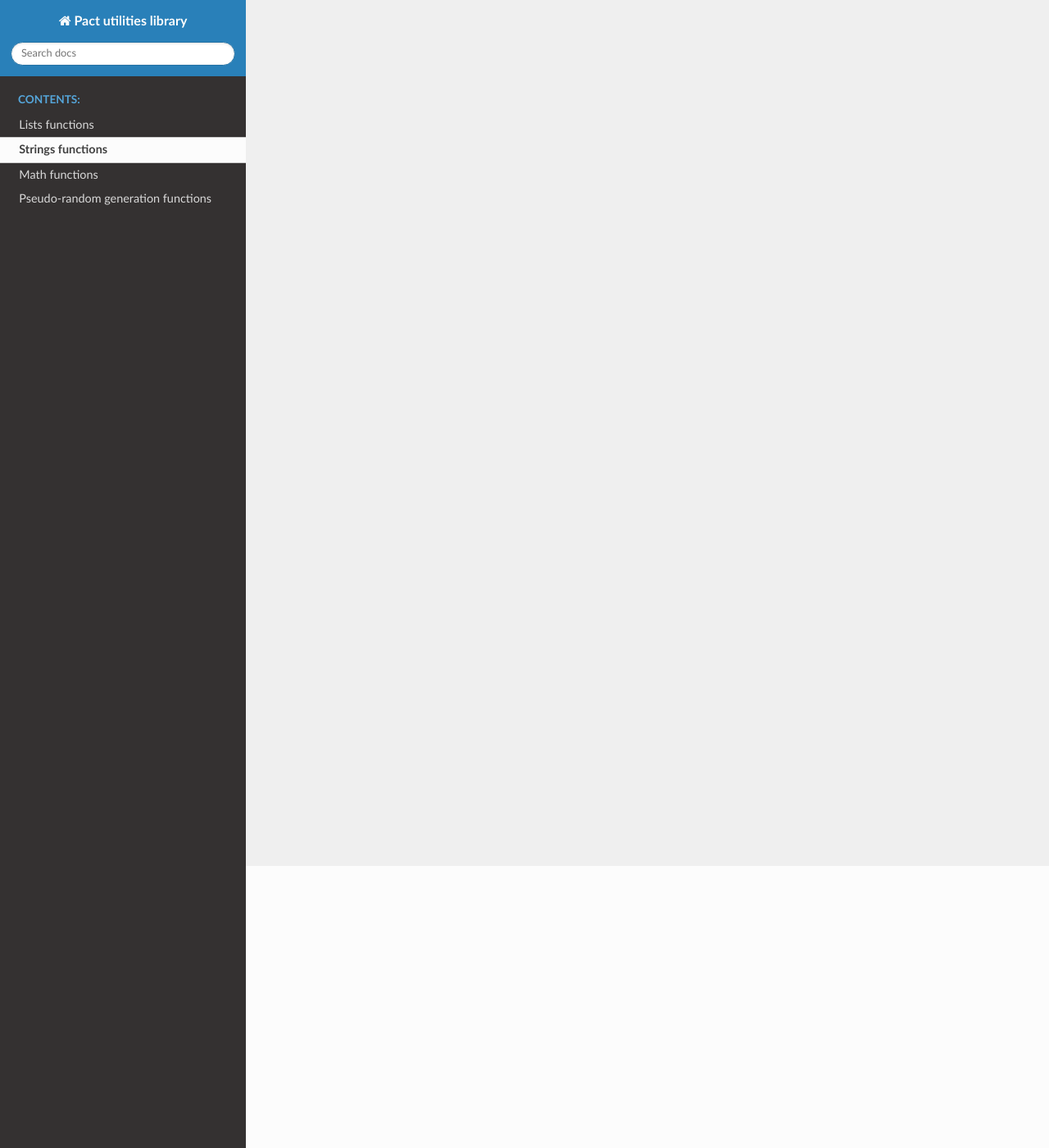
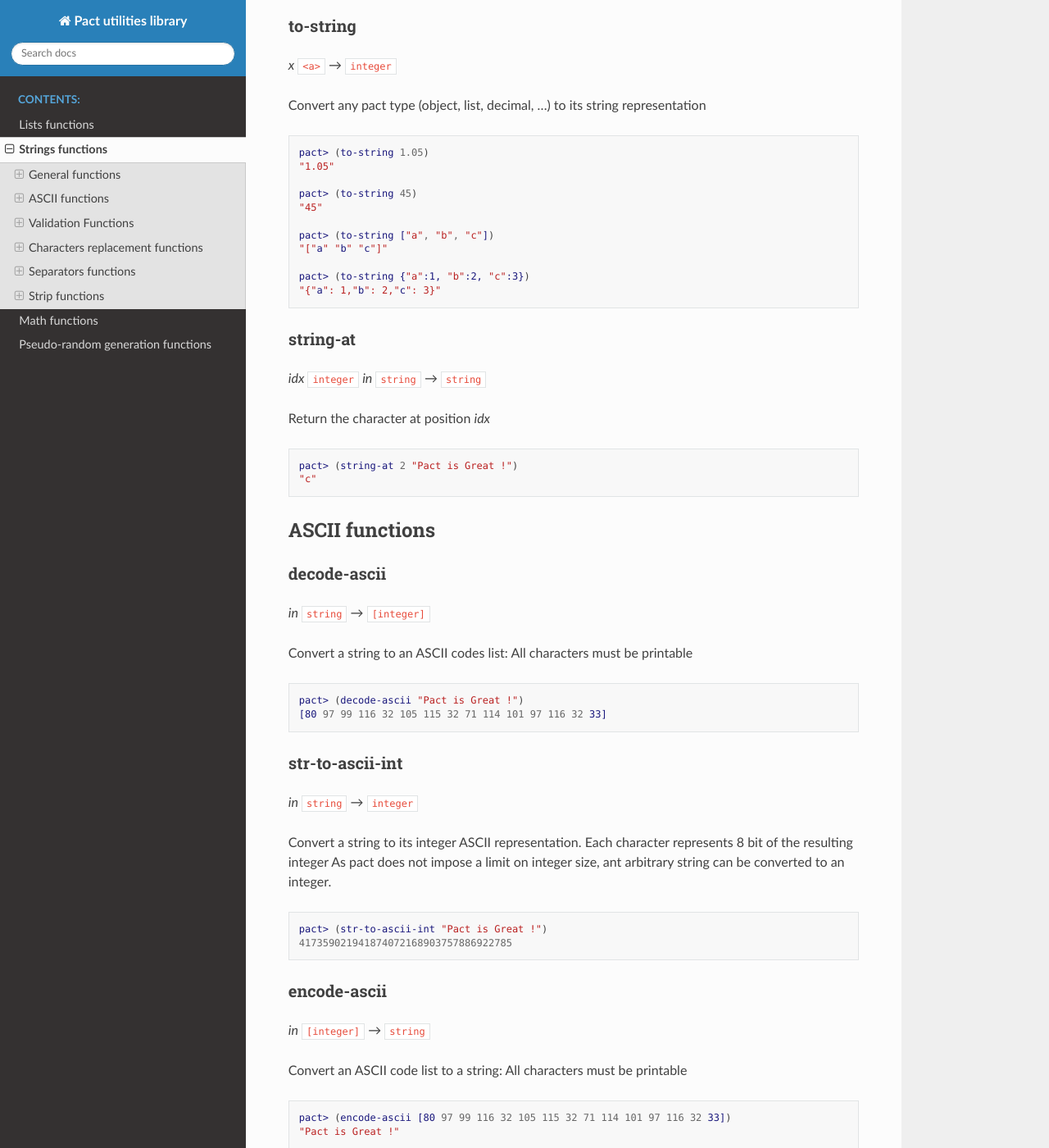
Before and after one commit to CryptoPascal31/pact-util-lib, a Sphinx documentation site: the page built from docs/source/util-strings.rst, in a window 1280 px wide and 1400 px high, scrolled down 344 px. Shown: the whole window at 82% size. Built offline with Sphinx 7.4.7 and the Read the Docs theme 2.0.0, drawn with Linux system fonts in a browser that asks for light colours; some of the changed text lies outside the part shown.

Commit message:
Add string documentation

```diff
--- a/docs/source/util-strings.rst
+++ b/docs/source/util-strings.rst
@@ -1,2 +1,273 @@
 Strings functions
 ==================
+**Contract:**
+  * free.util-strings
+
+**Dependencies:**
+  * free.util-lists
+
+General functions
+-----------------
+
+to-string
+~~~~~~~~~
+*x* ``<a>`` *→* ``integer``
+
+Convert any pact type (object, list, decimal, ...) to its string representation
+
+.. code:: lisp
+
+  pact> (to-string 1.05)
+  "1.05"
+
+  pact> (to-string 45)
+  "45"
+
+  pact> (to-string ["a", "b", "c"])
+  "["a" "b" "c"]"
+
+  pact> (to-string {"a":1, "b":2, "c":3})
+  "{"a": 1,"b": 2,"c": 3}"
+
+string-at
+~~~~~~~~~
+*idx* ``integer``  *in* ``string`` *→* ``string``
+
+Return the character at position *idx*
+
+.. code:: lisp
+
+  pact> (string-at 2 "Pact is Great !")
+  "c"
+
+
+
+ASCII functions
+-----------------
+
+decode-ascii
+~~~~~~~~~~~~
+*in* ``string`` *→* ``[integer]``
+
+Convert a string to an ASCII codes list: All characters must be printable
+
+.. code:: lisp
+
+  pact> (decode-ascii "Pact is Great !")
+  [80 97 99 116 32 105 115 32 71 114 101 97 116 32 33]
+
+
+
+str-to-ascii-int
+~~~~~~~~~~~~~~~~
+*in* ``string`` *→* ``integer``
+
+Convert a string to its integer ASCII representation.
+Each character represents 8 bit of the resulting integer
+As pact does not impose a limit on integer size, ant arbitrary string can be converted to an integer.
+
+
+.. code:: lisp
+
+  pact> (str-to-ascii-int "Pact is Great !")
+  417359021941874072168903757886922785
+
+encode-ascii
+~~~~~~~~~~~~
+*in* ``[integer]`` *→* ``string``
+
+Convert an ASCII code list to a string: All characters must be printable
+
+.. code:: lisp
+
+  pact> (encode-ascii [80 97 99 116 32 105 115 32 71 114 101 97 116 32 33])
+  "Pact is Great !"
+
+ascii-int-to-str
+~~~~~~~~~~~~~~~~
+*in* ``integer`` *→* ``string``
+
+Convert an integer ASCII representation to a string. This is the exacte opposite of ``(str-to-ascii-int )``.
+
+.. code:: lisp
+
+  pact> (ascii-int-to-str 417359021941874072168903757886922785)
+  "Pact is Great !"
+
+
+
+Validation Functions
+--------------------
+
+is-digit
+~~~~~~~~
+*in* ``string`` *→* ``bool``
+
+Return true if all characters are digits [0-9]
+
+.. code:: lisp
+
+  pact> (is-digit "1234")
+  true
+
+  pact> (is-digit "12A34")
+  false
+
+is-hex-digit
+~~~~~~~~~~~~
+*in* ``string`` *→* ``bool``
+
+Return true if all characters are hexa [A-F a-F 0-9]
+
+.. code:: lisp
+
+  pact> (is-hex-digit "1234")
+  true
+
+  pact> (is-hex-digit "12A34")
+  true
+
+  pact> (is-hex-digit "12G34")
+  false
+
+is-alpha
+~~~~~~~~
+*in* ``string`` *→* ``bool``
+
+Return true if all characters are in alphas [A-Z a-z]
+
+.. code:: lisp
+
+  pact> (is-alpha "Hello")
+  true
+
+  pact> (is-alpha "Hello!")
+  false
+
+starts-with
+~~~~~~~~~~~
+*in* ``string`` *to-match* ``string`` *→* ``bool``
+
+Return true if the string starts with the string to-match
+
+.. code:: lisp
+
+  pact> (starts-with "k:0471bef109d43896f55f7b768733c2ba219364a9a7f2d470ed321f456a6b2fb9" "k:")
+  true
+  pact> (starts-with "k:0471bef109d43896f55f7b768733c2ba219364a9a7f2d470ed321f456a6b2fb9" "c:")
+  false
+
+ends-with
+~~~~~~~~~
+*in* ``string`` *to-match* ``string`` *→* ``bool``
+
+Return true if the string ends with the string to-match
+
+.. code:: lisp
+
+  pact> (ends-with "k:0471bef109d43896f55f7b768733c2ba219364a9a7f2d470ed321f456a6b2fb9" "2fb9")
+  true
+  pact> (ends-with "k:0471bef109d43896f55f7b768733c2ba219364a9a7f2d470ed321f456a6b2fb9" "0471")
+  false
+
+
+Characters replacement functions
+--------------------------------
+
+replace-char
+~~~~~~~~~~~~
+*in* ``string`` *old-char* ``string`` *new-char* ``string`` *→* ``string``
+
+Replace all occurrences of old-char to new-char
+
+.. code:: lisp
+
+  pact> (replace-char "Hello World" "l" "p")
+  "Heppo Worpd"
+
+upper
+~~~~~
+*in* ``string``*→* ``string``
+
+Transform a string to upper case
+
+.. code:: lisp
+
+  pact> (upper "Hello World !")
+  "HELLO WORLD !"
+
+lower
+~~~~~
+*in* ``string``*→* ``string``
+
+Transform a string to lower case
+
+.. code:: lisp
+
+  pact> (lower "Hello World !")
+  "hello world !"
+
+
+Separators functions
+---------------------
+
+join
+~~~~
+*separator* ``string`` *in* ``[string]`` *→* ``string``
+
+Join a list of string with a separator
+
+.. code:: lisp
+
+  pact> (join "/" ["one" "two" "three"])
+  "one/two/three"
+
+split
+~~~~~
+*separator* ``string`` *in* ``string`` *→*  ``[string]``
+
+Split a string using a separator. Return a list of substrings. Separator must be a single char
+
+.. code:: lisp
+
+  pact> (split ";" "one;two;three")
+  ["one" "two" "three"]
+
+
+
+Strip functions
+----------------
+
+left-strip
+~~~~~~~~~~~
+*to-remove* ``string`` *in* ``string`` *→* ``string``
+
+Remove any leading characters. *to-remove* must be in a single-char.
+
+.. code:: lisp
+
+  pact> (left-strip " " "     Hello World   ")
+  "Hello World   "
+
+
+right-strip
+~~~~~~~~~~~
+*to-remove* ``string`` *in* ``string`` *→* ``string``
+
+Remove any trailing characters. *to-remove* must be in a single-char.
+
+.. code:: lisp
+
+  pact> (right-strip " " "     Hello World   ")
+  "     Hello World"
+
+strip
+~~~~~
+*to-remove* ``string`` *in* ``string`` *→* ``string``
+
+Remove both leading and trailing characters. *to-remove* must be in a single-char.
+
+.. code:: lisp
+
+  (strip " " "     Hello World   ")
+  "Hello World"
```
